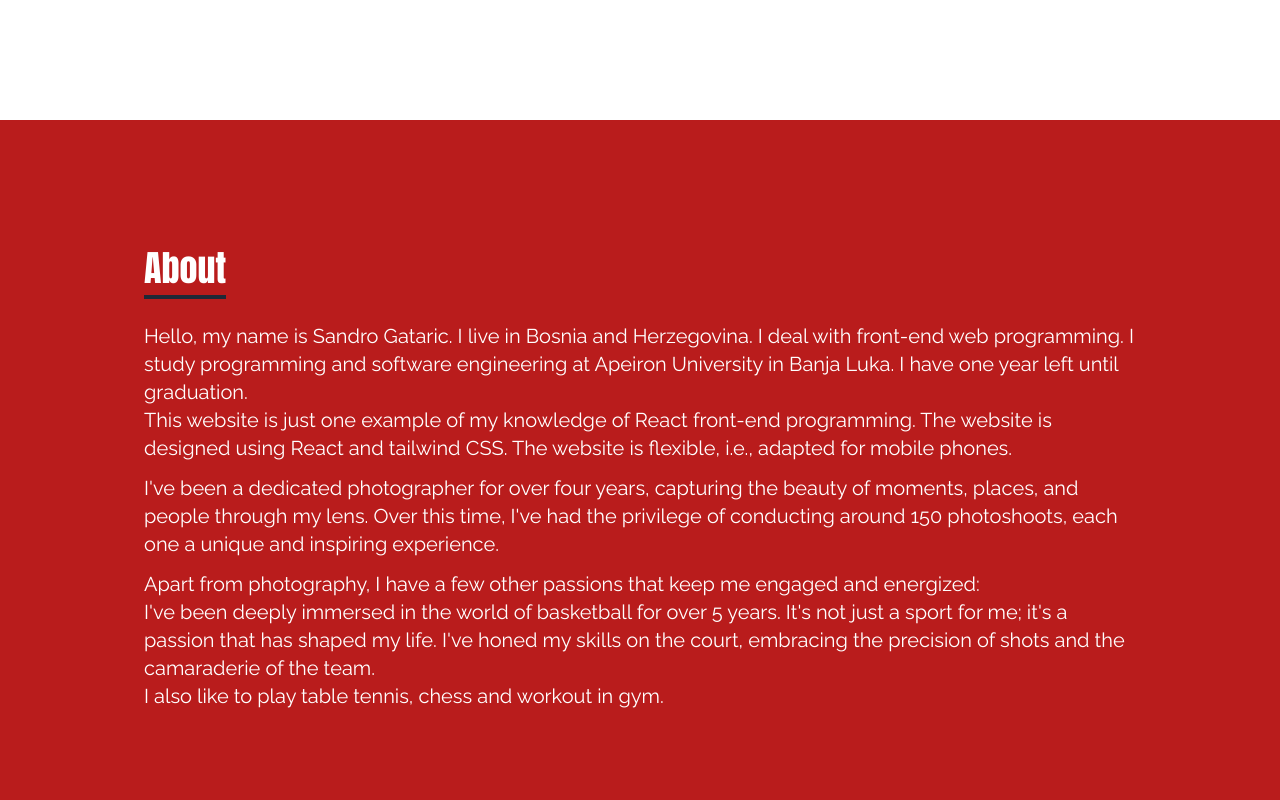
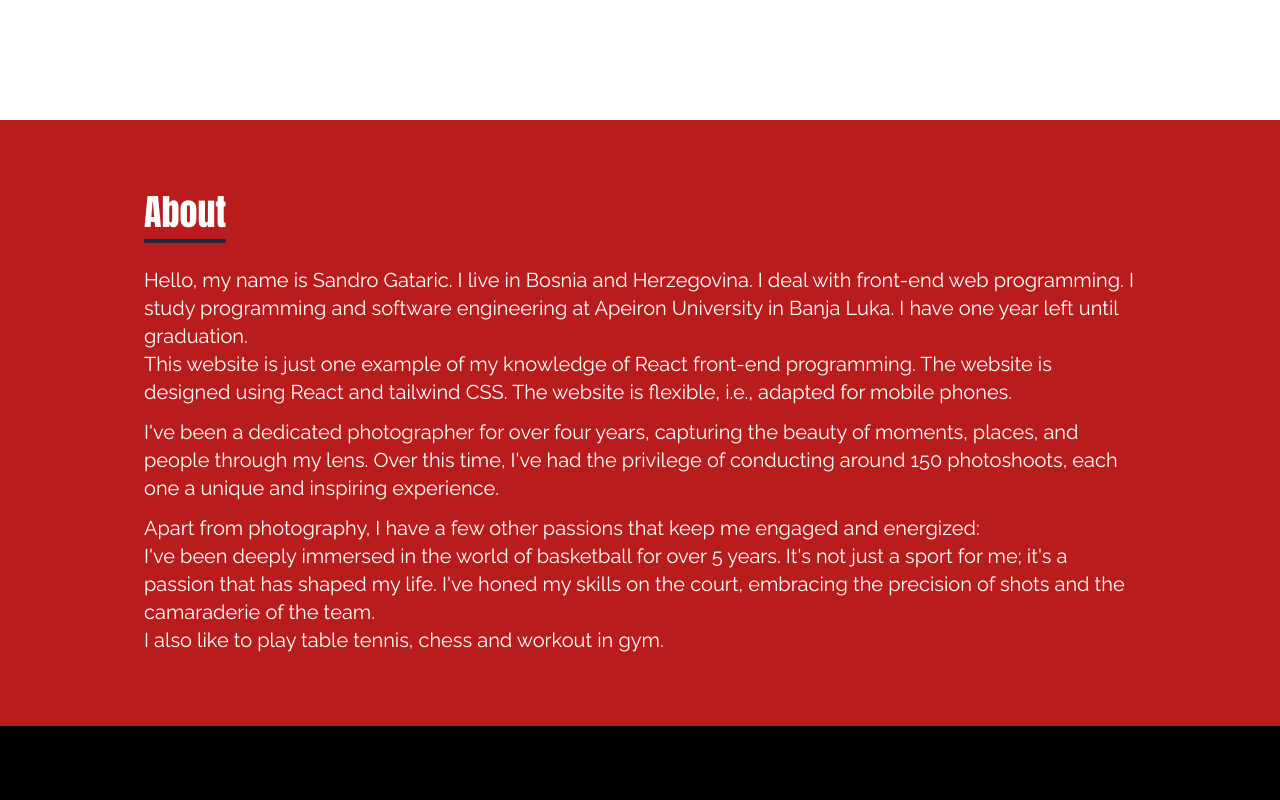
Before and after one commit to Sandro2906/myProtfolio, a React (Create React App) app: page / in a window 1280 px wide. Shown: the part 680-1480 px from the top of the page. Built offline with nearby package versions, Linux system fonts and the light colour scheme; a web font is replaced by a local one.

Commit message:
Update About.jsx

```diff
--- a/src/components/About.jsx
+++ b/src/components/About.jsx
@@ -2,7 +2,7 @@ import React from 'react'
 
 const About = () => {
   return (
-    <div name='about' className='w-full h-auto py-28 px-10 bg-red-700 text-white justify-center'>
+    <div name='about' className='w-full h-auto py-14 px-10 bg-red-700 text-white justify-center'>
 
         <div className='max-w-screen-lg p-4 mx-auto flex-col justify-center h-full pt-4'>
             <div className='pb-8'>
```
